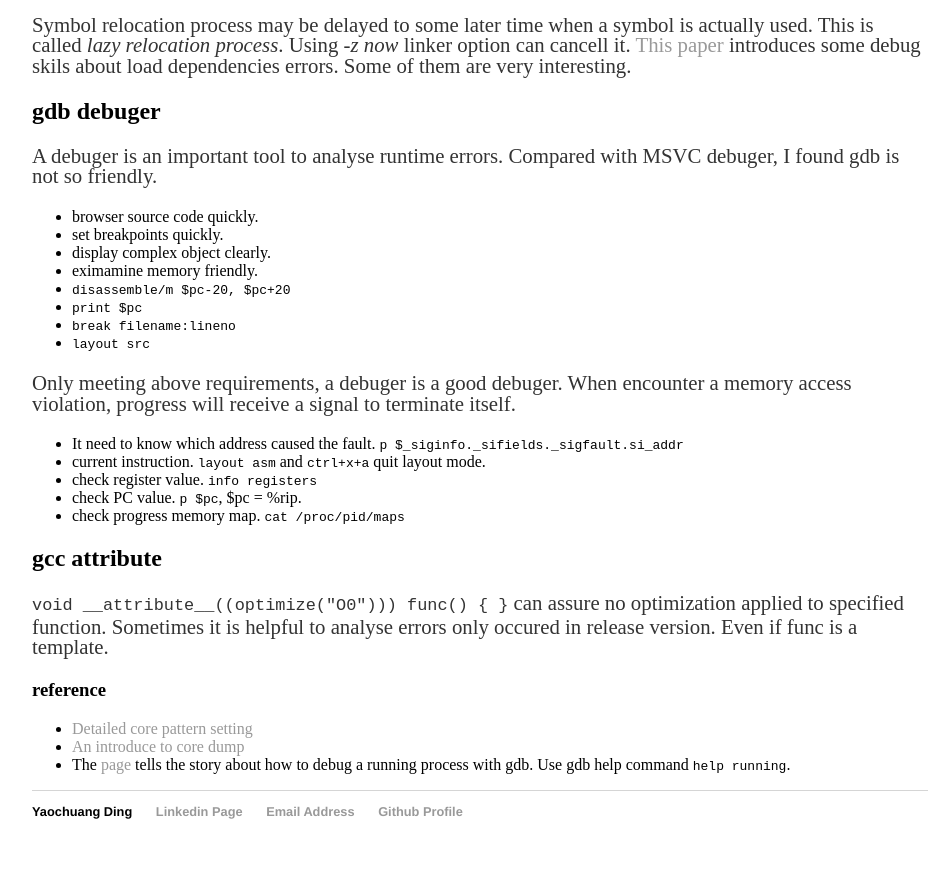
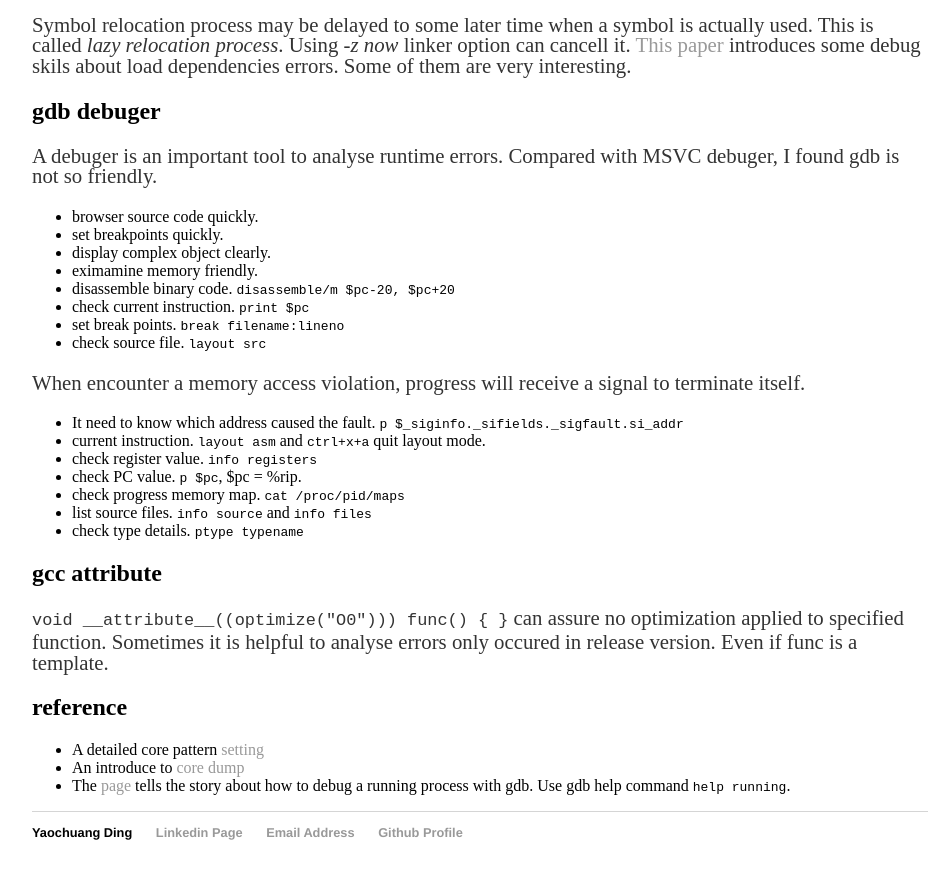
Before and after one commit to ychding11/ychding11.github.io, a Jekyll site: the page built from _posts/2015-03-12-Linux-Debug-summary.md, in a window 1280 px wide and 900 px high, scrolled down 1411 px. Shown: the top 879 px of the window, without its empty margins (160-1111 px from the left). Built offline with Jekyll 4.4.1, drawn with Linux system fonts in a browser that asks for light colours.

Commit message:
1. add gdb

```diff
--- a/_posts/2015-03-12-Linux-Debug-summary.md
+++ b/_posts/2015-03-12-Linux-Debug-summary.md
@@ -87,28 +87,30 @@ Compared with MSVC debuger, I found gdb is not so friendly.
 - set breakpoints quickly.
 - display complex object clearly.
 - eximamine memory friendly.
-- `disassemble/m $pc-20, $pc+20`
-- `print $pc`
-- `break filename:lineno`
-- `layout src`
+- disassemble binary code. `disassemble/m $pc-20, $pc+20`
+- check current instruction. `print $pc`
+- set break points. `break filename:lineno`
+- check source file. `layout src`
 
-Only meeting above requirements, a debuger is a good debuger.
 When encounter a memory access violation, progress will receive a signal to
 terminate itself.
+
 + It need to know which address caused the fault. `p $_siginfo._sifields._sigfault.si_addr`
 + current instruction. `layout asm` and `ctrl+x+a` quit layout mode.
 + check register value. `info registers`
 + check PC value. `p $pc`, $pc = %rip.
 + check progress memory map. `cat /proc/pid/maps`
++ list source files. `info source` and `info files`
++ check type details. `ptype typename`
 
 ## gcc __attribute__
 `void __attribute__((optimize("O0"))) func() { }` can assure no optimization
 applied to specified function. Sometimes it is helpful to analyse errors only
 occured in release version. Even if func is a template.
 
-### reference
-- [Detailed core pattern setting](http://man7.org/linux/man-pages/man5/core.5.html)
-- [An introduce to core dump](http://www.cnblogs.com/hazir/p/linxu_core_dump.html)
+## reference
+- A detailed core pattern [setting](http://man7.org/linux/man-pages/man5/core.5.html)
+- An introduce to [core dump](http://www.cnblogs.com/hazir/p/linxu_core_dump.html)
 - The [page](http://dirac.org/linux/gdb/06-Debugging_A_Running_Process.php)
   tells the story about how to debug a running process with gdb. Use gdb help command
   `help running`.
```
